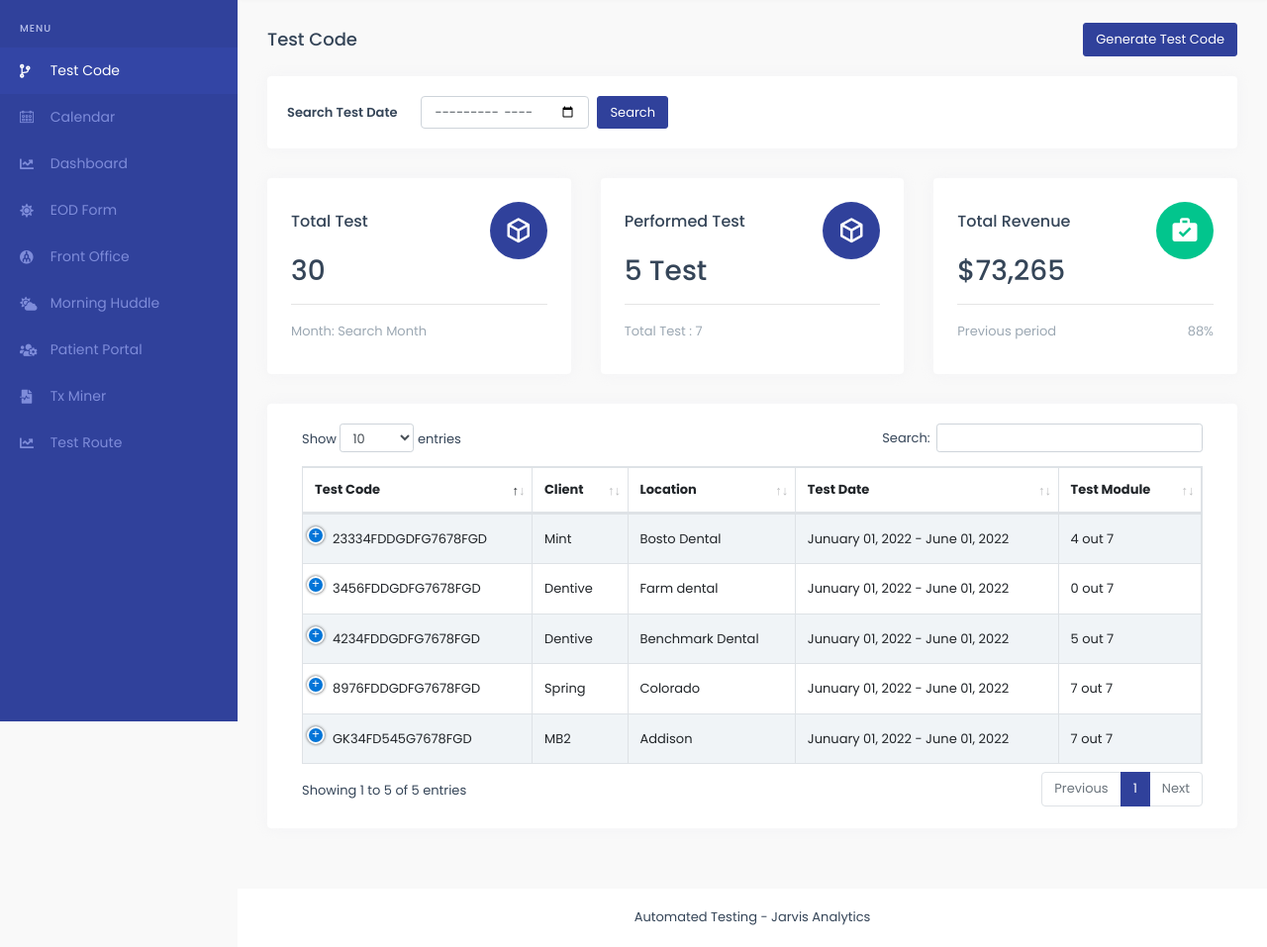
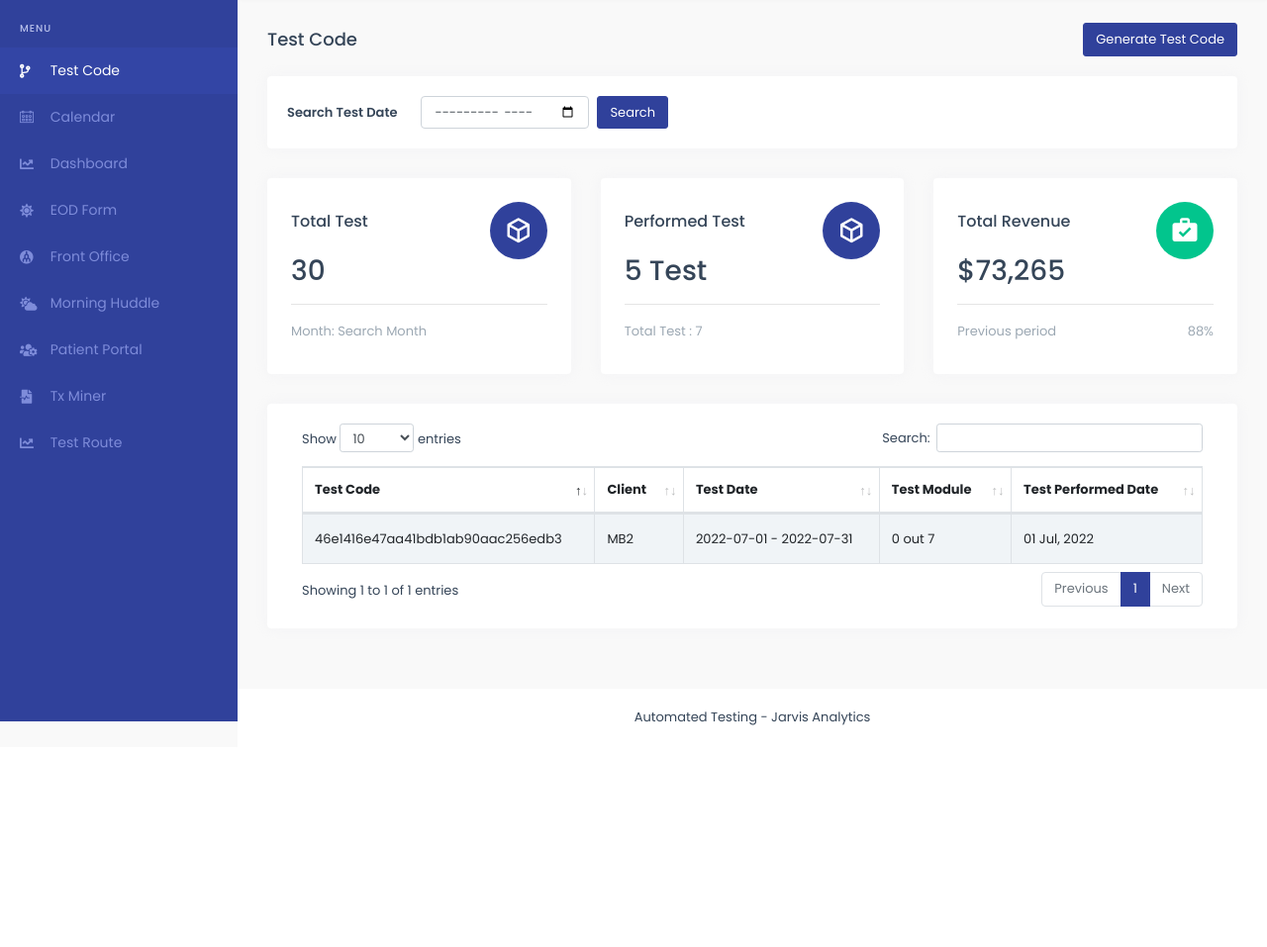
Before and after one commit to Jonbert23/flask_starter_kit, a Flask app: page / in a window 1280 px wide. Shown: the part 71-1028 px from the top of the page at 99% size. After the commit the page ends 804 px from the top, so only its background shows below. Run offline with Flask 2, Linux system fonts and the light colour scheme; a user stored in the database is signed in; data comes from the database, SQL or seed files in the repository; both versions use the stored data as it was after the commit; some libraries are stand-ins or nearby versions.

Commit message:
Table Updates in TestCode

```diff
--- a/project/Controller/Testcode_Controller/Testcode_routes.py
+++ b/project/Controller/Testcode_Controller/Testcode_routes.py
@@ -5,13 +5,17 @@
 import uuid
 from ...models import TestCodes
 from ... import db
+from datetime import datetime
+
 
 tcc = Blueprint('tcc', __name__)
 
 @tcc.route("/")
 @login_required
 def testcode():
-    return render_template('Testcode_Template/Testcode_index.html', name=current_user.name)
+    test_codes = TestCodes.query.all()
+    print(test_codes)
+    return render_template('Testcode_Template/Testcode_index.html', name=current_user.name, test_code=test_codes)
 
 @tcc.route("/add_testcode", methods=['POST'])
 @login_required
@@ -27,6 +31,9 @@
         test_date = request.form.get('test_date')
         test_code = uuid.uuid4().hex
         user_id = current_user.id
+        test_modules = "0"
+        created_at = datetime.now()
+        updated_at = datetime.now()
 
         if(test_date_from < test_date_to):
             new_test_code = TestCodes(client_name=client_name,
@@ -38,7 +45,10 @@
                 test_month=test_month,
                 test_date=test_date,
                 test_code=test_code,
-                user_id=user_id)
+                user_id=user_id,
+                test_modules=test_modules,
+                created_at=created_at,
+                updated_at=updated_at,)
 
             db.session.add(new_test_code)
             db.session.commit()
--- a/project/models.py
+++ b/project/models.py
@@ -1,5 +1,6 @@
 from flask_login import UserMixin
 from . import db
+from datetime import datetime
 
 class User(UserMixin, db.Model):
     id = db.Column(db.Integer, primary_key=True)
@@ -20,3 +21,6 @@
     test_date = db.Column(db.String(100))
     test_month = db.Column(db.String(100))
     user_id = db.Column(db.Integer)
+    test_modules = db.Column(db.String (100))
+    created_at = db.Column(db.DateTime, nullable=False, default=datetime.now)
+    updated_at = db.Column(db.DateTime, nullable=False)
--- a/project/templates/Testcode_Template/Testcode_index.html
+++ b/project/templates/Testcode_Template/Testcode_index.html
@@ -86,59 +86,21 @@
                         <tr>
                             <th>Test Code</th>
                             <th>Client</th>
-                            <th>Location</th>
                             <th>Test Date</th>
                             <th>Test Module</th>
                             <th>Test Performed Date</th>
                         </tr>
                         </thead>
                         <tbody>
+                            {% for test_code in test_code %}
                             <tr>
-                                <td>4234FDDGDFG7678FGD</td>
-                                <td>Dentive</td>
-                                <td>Benchmark Dental</td>
-                                <td>Junuary 01, 2022 - June 01, 2022</td>
-                                <td>5 out 7</td>
-                                <td>Junuary 01, 2022</td>
-
+                                <td>{{test_code['test_code']}}</td>
+                                <td>{{test_code['client_name']}}</td>
+                                <td>{{test_code['test_date_from']}} - {{test_code['test_date_to']}}</td>
+                                <td>{{test_code['test_modules']}} out 7</td>
+                                <td>{{test_code.created_at.strftime("%d %b, %Y")}}</td>
                             </tr>
-                            <tr>
-                                <td>GK34FD545G7678FGD</td>
-                                <td>MB2</td>
-                                <td>Addison</td>
-                                <td>Junuary 01, 2022 - June 01, 2022</td>
-                                <td>7 out 7</td>
-                                <td>Junuary 01, 2022</td>
-
-                            </tr>
-                            <tr>
-                                <td>23334FDDGDFG7678FGD</td>
-                                <td>Mint</td>
-                                <td>Bosto Dental</td>
-                                <td>Junuary 01, 2022 - June 01, 2022</td>
-                                <td>4 out 7</td>
-                                <td>Junuary 01, 2022</td>
-
-                            </tr>
-                            <tr>
-                                <td>8976FDDGDFG7678FGD</td>
-                                <td>Spring</td>
-                                <td>Colorado</td>
-                                <td>Junuary 01, 2022 - June 01, 2022</td>
-                                <td>7 out 7</td>
-                                <td>Junuary 01, 2022</td>
-
-                            </tr>
-                            <tr>
-                                <td>3456FDDGDFG7678FGD</td>
-                                <td>Dentive</td>
-                                <td>Farm dental</td>
-                                <td>Junuary 01, 2022 - June 01, 2022</td>
-                                <td>0 out 7</td>
-                                <td>Junuary 01, 2022</td>
-
-                            </tr>
-
+                            {% endfor %}
                         </tbody>
                     </table>
 
```
Also changed, not shown: project/db.sqlite.
